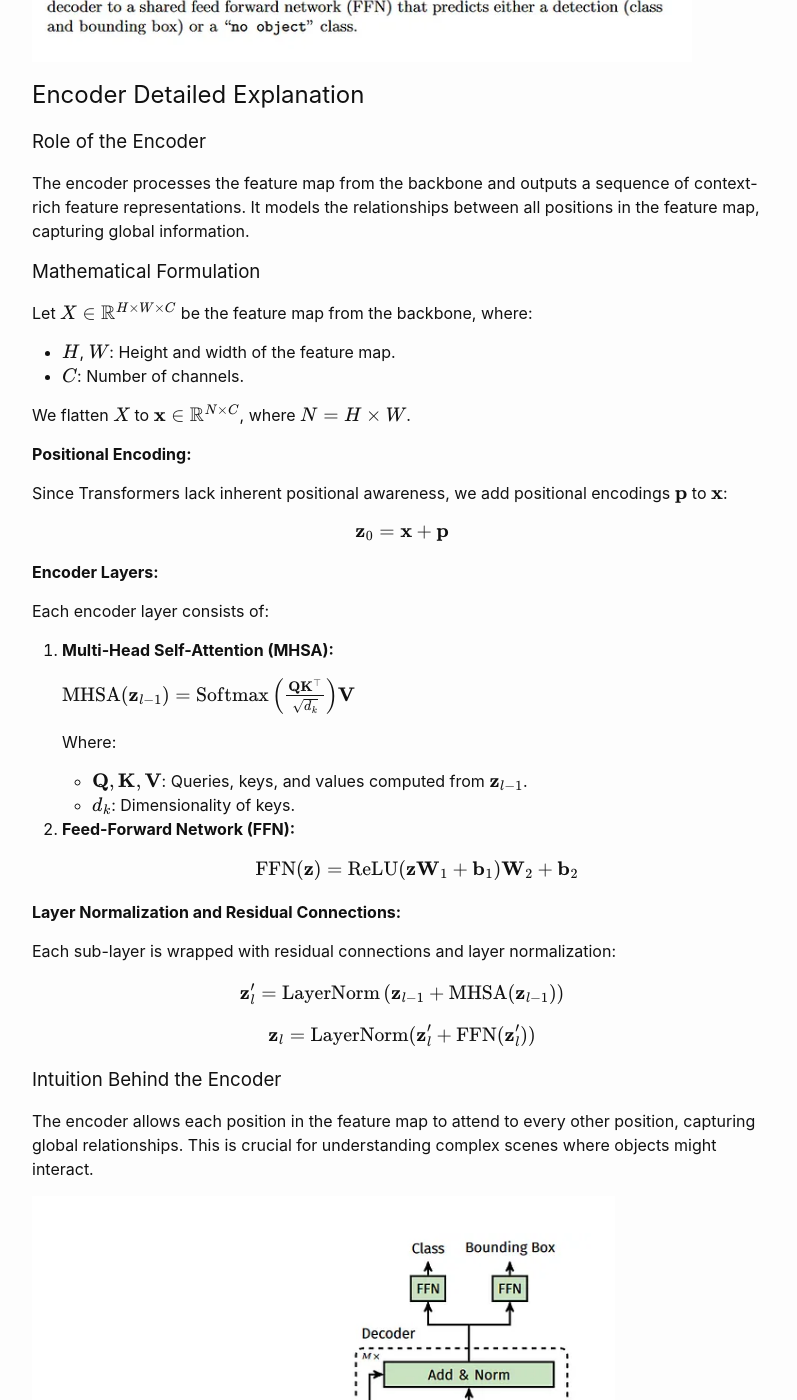
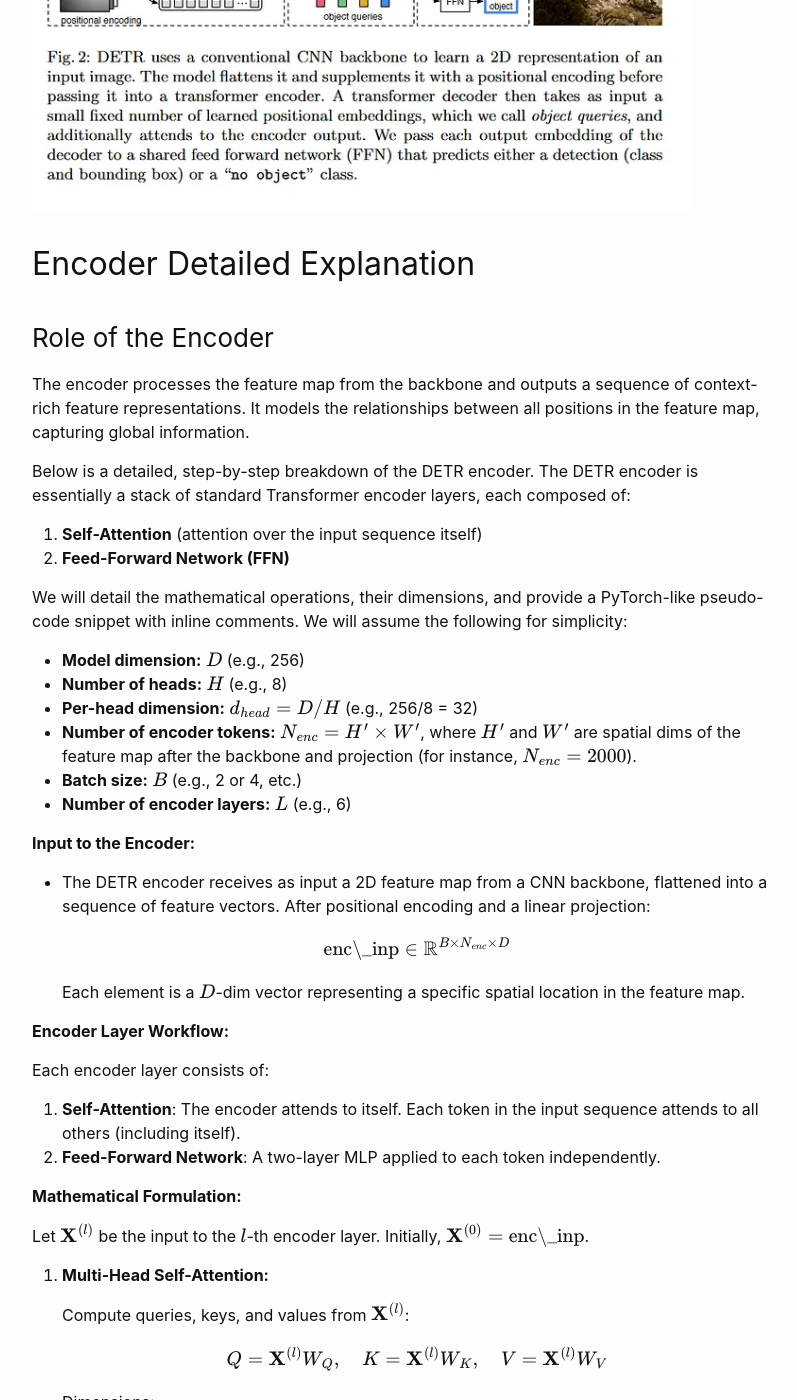
Before and after one commit to panaali/mseyfi.github.io, a Jekyll site: the page built from posts/DETR.md, in a window 1280 px wide and 1400 px high, scrolled down 2284 px. Shown: the whole window, without its empty margins (238-1035 px from the left). Built offline with Jekyll 4.4.1, drawn with Linux system fonts in a browser that asks for light colours; our own code applies the rules of GitHub Pages for plain Markdown files; some of the changed text lies outside the part shown.

Commit message:
Update DETR.md

````diff
--- a/posts/DETR.md
+++ b/posts/DETR.md
@@ -58,112 +58,195 @@ Input Image --> Backbone CNN --> Transformer Encoder --> Transformer Decoder -->
 
 The encoder processes the feature map from the backbone and outputs a sequence of context-rich feature representations. It models the relationships between all positions in the feature map, capturing global information.
 
-### Mathematical Formulation
+Below is a detailed, step-by-step breakdown of the DETR encoder. The DETR encoder is essentially a stack of standard Transformer encoder layers, each composed of:
 
-Let $X \in \mathbb{R}^{H \times W \times C}$ be the feature map from the backbone, where:
+1. **Self-Attention** (attention over the input sequence itself)
+2. **Feed-Forward Network (FFN)**
 
-- $H$, $W$: Height and width of the feature map.
-- $C$: Number of channels.
+We will detail the mathematical operations, their dimensions, and provide a PyTorch-like pseudo-code snippet with inline comments. We will assume the following for simplicity:
 
-We flatten $X$ to $\mathbf{x} \in \mathbb{R}^{N \times C}$, where $N = H \times W$.
+- **Model dimension:** $$D$$ (e.g., 256)
+- **Number of heads:** $$H$$ (e.g., 8)
+- **Per-head dimension:** $$d_{head} = D/H$$ (e.g., 256/8 = 32)
+- **Number of encoder tokens:** $$N_{enc} = H' \times W'$$, where $$H'$$ and $$W'$$ are spatial dims of the feature map after the backbone and projection (for instance, $$N_{enc} = 2000$$).
+- **Batch size:** $$B$$ (e.g., 2 or 4, etc.)
+- **Number of encoder layers:** $$L$$ (e.g., 6)
 
-**Positional Encoding:**
+**Input to the Encoder:**
 
-Since Transformers lack inherent positional awareness, we add positional encodings $\mathbf{p}$ to $\mathbf{x}$:
+- The DETR encoder receives as input a 2D feature map from a CNN backbone, flattened into a sequence of feature vectors. After positional encoding and a linear projection:
 
-$$\mathbf{z}_0 = \mathbf{x} + \mathbf{p}$$
+  $$
+  \text{enc\_inp} \in \mathbb{R}^{B \times N_{enc} \times D}
+  $$
 
-**Encoder Layers:**
+  Each element is a $$D$$-dim vector representing a specific spatial location in the feature map.
+
+**Encoder Layer Workflow:**
 
 Each encoder layer consists of:
 
-1. **Multi-Head Self-Attention (MHSA):**
+1. **Self-Attention**: The encoder attends to itself. Each token in the input sequence attends to all others (including itself).
+2. **Feed-Forward Network**: A two-layer MLP applied to each token independently.
 
-   $\text{MHSA}(\mathbf{z}_{l-1}) = \textrm{Softmax}\left( \frac{\mathbf{Q}\mathbf{K}^\top}{\sqrt{d_k}} \right)\mathbf{V}$
+**Mathematical Formulation:**
 
-   Where:
+Let $$\mathbf{X}^{(l)}$$ be the input to the $$l$$-th encoder layer. Initially, $$\mathbf{X}^{(0)} = \text{enc\_inp}$$.
 
-   - $\mathbf{Q}, \mathbf{K}, \mathbf{V}$: Queries, keys, and values computed from $\mathbf{z}_{l-1}$.
-   - $d_k$: Dimensionality of keys.
+1. **Multi-Head Self-Attention:**
 
+   Compute queries, keys, and values from $$\mathbf{X}^{(l)}$$:
 
-2. **Feed-Forward Network (FFN):**
+   $$
+   Q = \mathbf{X}^{(l)}W_Q, \quad K = \mathbf{X}^{(l)}W_K, \quad V = \mathbf{X}^{(l)}W_V
+   $$
 
-   $$\text{FFN}(\mathbf{z}) = \textrm{ReLU}(\mathbf{z}\mathbf{W}_1 + \mathbf{b}_1)\mathbf{W}_2 + \mathbf{b}_2$$
+   Dimensions:
+   - $$\mathbf{X}^{(l)}, Q, K, V \in \mathbb{R}^{B \times N_{enc} \times D}$$.
 
-**Layer Normalization and Residual Connections:**
+   Reshape for multi-heads:
 
-Each sub-layer is wrapped with residual connections and layer normalization:
+   $$
+   Q' = \text{reshape}(Q, [B, N_{enc}, H, d_{head}]) \rightarrow \mathbb{R}^{B \times H \times N_{enc} \times d_{head}}
+   $$
+   Similarly for $$K', V'$$.
 
-$$
-\mathbf{z}'_l = \textrm{LayerNorm}\left(\mathbf{z}_{l-1} + \textrm{MHSA}(\mathbf{z}_{l-1})\right)
-$$
+   Compute attention scores:
 
-$$
-\mathbf{z}_l = \textrm{LayerNorm}(\mathbf{z}'_l + \textrm{FFN}(\mathbf{z}'_l))
-$$
+   $$
+   A = \text{softmax}\left(\frac{Q'K'^{T}}{\sqrt{d_{head}}}\right) \in \mathbb{R}^{B \times H \times N_{enc} \times N_{enc}}
+   $$
 
-### Intuition Behind the Encoder
+   Apply attention to values:
 
-The encoder allows each position in the feature map to attend to every other position, capturing global relationships. This is crucial for understanding complex scenes where objects might interact.
+   $$
+   O' = A V' \in \mathbb{R}^{B \times H \times N_{enc} \times d_{head}}
+   $$
 
-![DetTrans](../images/DetTrans.png)
+   Reshape back:
 
+   $$
+   O = \text{reshape}(O', [B, N_{enc}, D])W_{O}
+   $$
 
-### Code Snippet
+   Residual + LayerNorm:
+
+   $$
+   \mathbf{X}^{(l)} := \text{LayerNorm}(\mathbf{X}^{(l)} + O)
+   $$
+
+3. **Feed-Forward Network (FFN):**
+
+   The FFN is typically two linear layers with a ReLU in between:
+
+   $$
+   \mathbf{X}^{(l)} := \mathbf{X}^{(l)} + \text{Dropout}( \text{ReLU}(\mathbf{X}^{(l)}W_1 + b_1)W_2 + b_2 )
+   $$
+
+   Then another LayerNorm:
+
+   $$
+   \mathbf{X}^{(l)} := \text{LayerNorm}(\mathbf{X}^{(l)})
+   $$
+
+After $$L$$ encoder layers, the output $$\mathbf{X}^{(L)}$$ is used by the decoder as “memory”.
+
+---
+
+### Pseudo-Code in PyTorch-Like Style
 
 ```python
 import torch
 import torch.nn as nn
+import torch.nn.functional as F
 
-class TransformerEncoder(nn.Module):
-    def __init__(self, d_model=256, nhead=8, num_layers=6):
+class TransformerEncoderLayer(nn.Module):
+    def __init__(self, d_model=256, nhead=8, dim_feedforward=2048, dropout=0.1):
         super().__init__()
-        encoder_layer = nn.TransformerEncoderLayer(d_model=d_model, nhead=nhead)
-        self.encoder = nn.TransformerEncoder(encoder_layer, num_layers=num_layers)
-        self.pos_encoder = PositionalEncoding(d_model)
+
+        # Multi-head self-attention
+        self.self_attn = nn.MultiheadAttention(embed_dim=d_model, num_heads=nhead, dropout=dropout)
+
+        # Feed-forward network
+        self.linear1 = nn.Linear(d_model, dim_feedforward)
+        self.linear2 = nn.Linear(dim_feedforward, d_model)
+
+        self.norm1 = nn.LayerNorm(d_model)
+        self.norm2 = nn.LayerNorm(d_model)
+
+        self.dropout1 = nn.Dropout(dropout)
+        self.dropout2 = nn.Dropout(dropout)
 
     def forward(self, src):
-        # src shape: (N, C) where N = H * W
-        src = self.pos_encoder(src)  # Add positional encoding
-        memory = self.encoder(src)   # Output shape: (N, C)
-        return memory
+        # src: (B, N_enc, D)
 
-class PositionalEncoding(nn.Module):
-    def __init__(self, d_model, max_len=5000):
-        super().__init__()
-        # Implementation of positional encoding
-        # ...
+        # PyTorch's MultiheadAttention expects (N_enc, B, D)
+        src_transposed = src.transpose(0, 1)  # (N_enc, B, D)
 
-    def forward(self, x):
-        # x shape: (N, C)
-        # ...
-        return x + self.pe[:x.size(0), :]
+        # Self-attention
+        # Query=Key=Value=src itself
+        attn_output, _ = self.self_attn(src_transposed, src_transposed, src_transposed)
+        # attn_output: (N_enc, B, D)
+
+        # Residual + LayerNorm
+        src = src + self.dropout1(attn_output.transpose(0, 1))  # back to (B, N_enc, D)
+        src = self.norm1(src)  # (B, N_enc, D)
+
+        # Feed-Forward Network
+        ff_output = self.linear2(F.relu(self.linear1(src)))  # (B, N_enc, D)
+
+        # Residual + LayerNorm
+        src = src + self.dropout2(ff_output)
+        src = self.norm2(src)  # (B, N_enc, D)
+
+        return src
+
+
+# Example usage:
+B = 2
+N_enc = 2000
+D = 256
+
+enc_input = torch.randn(B, N_enc, D)  # (B, N_enc, D)
+
+encoder_layer = TransformerEncoderLayer(d_model=D, nhead=8, dim_feedforward=2048)
+
+# Pass through one encoder layer
+out = encoder_layer(enc_input)
+# out: (B, N_enc, D)
 ```
 
-**Tensor Sizes:**
+**Inline Comments and Dimensions:**
 
-- Input `src`: $N \times C$
-- Output `memory`: $N \times C$
+- `enc_input`: Shape `(B, N_enc, D)`. The flattened feature map with positional encodings added.
+- Internally, before passing to `nn.MultiheadAttention`, we transpose to `(N_enc, B, D)` because PyTorch’s multi-head attention layer expects `(sequence_length, batch_size, embed_dim)` format.
+
+**Multi-head Self-Attention Step-by-Step:**
+
+- `src_transposed`: `(N_enc, B, D)`
+- Attention is computed across `N_enc` tokens.
+- `attn_output`: `(N_enc, B, D)`
+
+After attention, we transpose back to `(B, N_enc, D)` and apply residual + LayerNorm.
+
+**Feed-Forward Network:**
+
+- Apply linear layers: `(B, N_enc, D) -> (B, N_enc, dim_feedforward) -> ReLU -> (B, N_enc, D)`
+- Residual + LayerNorm.
+
+You stack `L` such layers to form the full encoder. The final encoder output is `(B, N_enc, D)` and is fed into the DETR decoder as the "memory".
 
 ---
 
-## Decoder Detailed Explanation
-Below is a detailed step-by-step breakdown of the DETR decoder workflow. The DETR decoder is a stack of Transformer decoder layers. Each decoder layer has three main sub-layers:
+**Summary:**
 
-1. **Self-Attention** (on the queries themselves)
-2. **Cross-Attention** (queries attending to the encoder outputs)
-3. **Feed-Forward Network (FFN)**
+This provides a detailed workflow of a single DETR encoder layer:
 
-We will describe the mathematical operations, their dimensions, and give a pseudo-code snippet in PyTorch-like style with inline comments. For simplicity, we assume:
-
-- **Number of queries:** $$N_{query}$$ (e.g., 100)
-- **Model dimension:** $$D$$ (e.g., 256)
-- **Number of heads:** $$H$$ (e.g., 8)
-- **Per-head dimension:** $$d_{head} = D/H$$ (e.g., 256/8 = 32)
-- **Number of encoder output tokens:** $$N_{enc} = H' \times W'$$ (the flattened spatial dimension, e.g., 2000)
-- **Batch size:** $$B$$ (e.g., 2 or 4, etc.)
-
+- Receives a batch of sequences `(B, N_enc, D)`.
+- Applies multi-head self-attention over the sequence.
+- Applies a feed-forward network to each token independently.
+- Each sub-layer is followed by residual connection and LayerNorm.
+- After `L` layers, we get the final encoder output that represents the transformed image features.
 **Input Shapes to the Decoder:**
 
 - **Encoder Output:** $$\text{enc\_out} \in \mathbb{R}^{B \times N_{enc} \times D}$$
````
